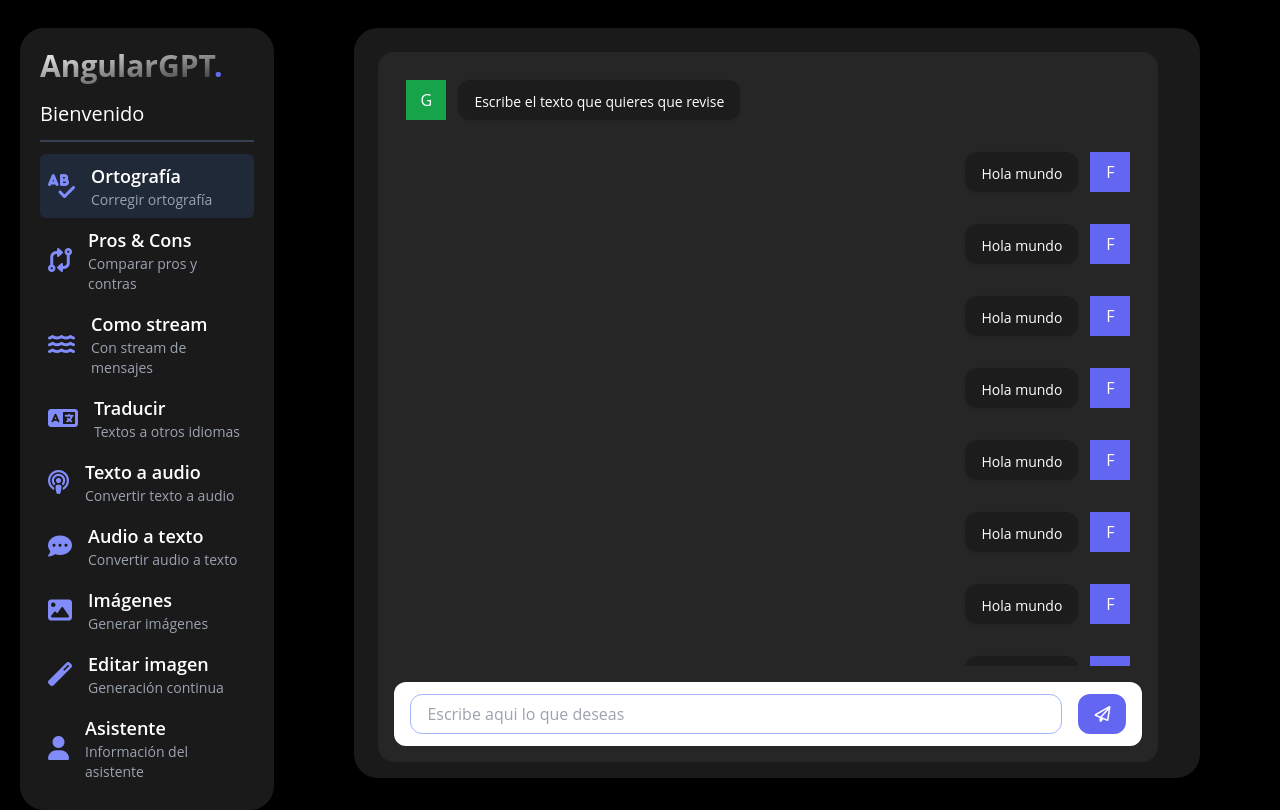
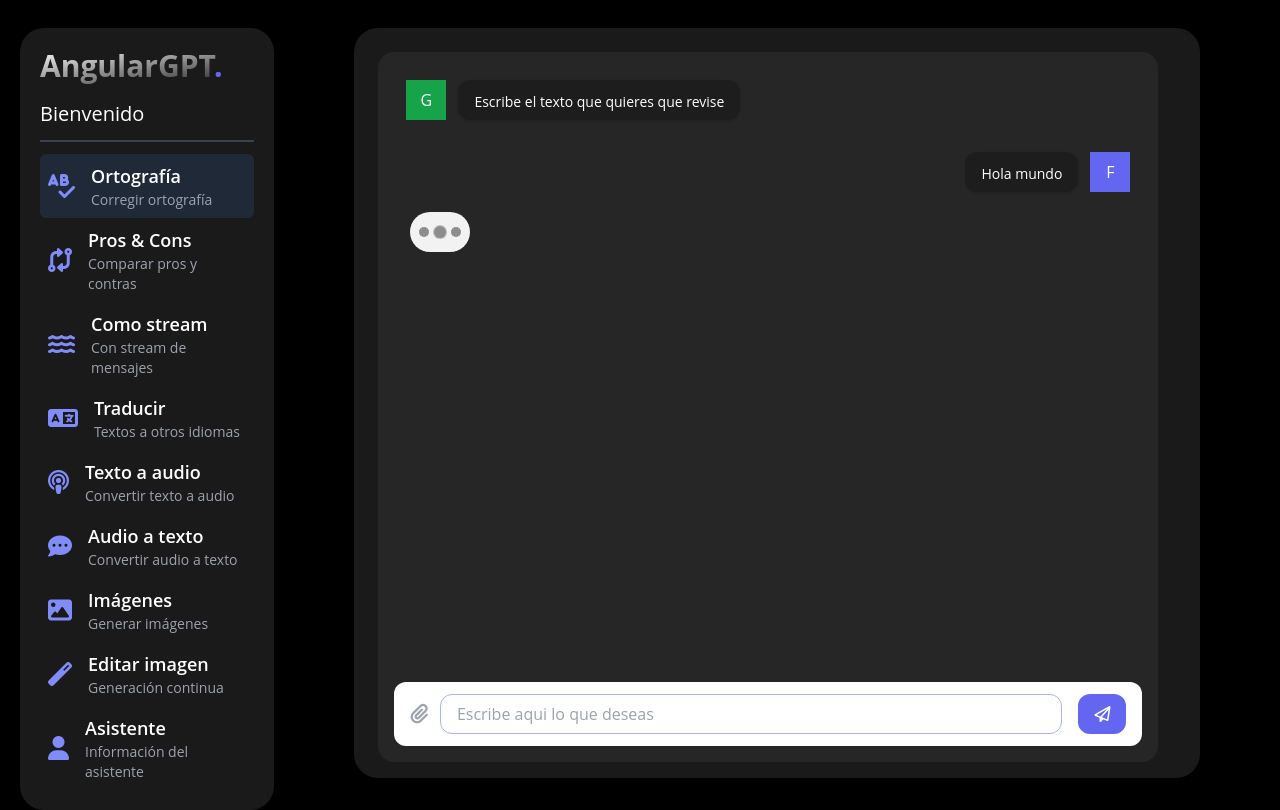
Before and after one commit to PanchonSoto/AngularGpt, an Angular app: page /orthography in a window 1280 px wide. Built offline with nearby package versions, Linux system fonts and the light colour scheme.

Commit message:
MessageBox with Files

```diff
--- a/src/app/presentation/components/index.ts
+++ b/src/app/presentation/components/index.ts
@@ -9,3 +9,4 @@
 export * from './typingLoader/typingLoader.component';
 
 export * from './text-boxes/textMessageBox/textMessageBox.component';
+export * from './text-boxes/textMessageBoxFile/textMessageBoxFile.component';
--- /dev/null
+++ b/src/app/presentation/components/text-boxes/textMessageBoxFile/textMessageBoxFile.component.html
@@ -0,0 +1,40 @@
+<form
+ [formGroup]="form"
+ (ngSubmit)="handleSubmit()"
+ class="flex flex-row items-center h-16 rounded-xl bg-white w-full px-4">
+
+ <!-- File selector -->
+ <div class="mr-3">
+    <button
+     (click)="fileInput.click()"
+     class="flex items-center justify-center text-gray-400" title="Load File" type="submit">
+        <i class="fa-solid fa-paperclip text-xl"></i>
+    </button>
+    <input type="file" #fileInput title="uploadFile" hidden
+     (change)="handleSelectedFile($event)"
+    >
+ </div>
+
+ <!-- message prompt -->
+ <div class="flex-grow">
+    <div class="relative w-full">
+        <input
+         title="Prompt"
+         type="text"
+         autofocus
+         class="flex w-full border rounded-xl text-gray-800 focus:outline-none focus:border-indigo-300 pl-4 h-10"
+         [placeholder]="placeholder"
+         formControlName="prompt"
+         [autocomplete]="disableCorrections ? 'on':'off'"
+         [spellcheck]="disableCorrections ? 'on':'off'"
+        />
+    </div>
+ </div>
+
+ <div class="ml-4">
+    <button class="btn-primary" title="Send" type="submit">
+        <i class="fa-regular fa-paper-plane"></i>
+    </button>
+ </div>
+
+</form>
--- /dev/null
+++ b/src/app/presentation/components/text-boxes/textMessageBoxFile/textMessageBoxFile.component.ts
@@ -0,0 +1,53 @@
+import { CommonModule } from '@angular/common';
+import { ChangeDetectionStrategy, Component, EventEmitter, inject, Input, Output } from '@angular/core';
+import { FormBuilder, ReactiveFormsModule, Validators } from '@angular/forms';
+
+export interface TextMessageEvent {
+  file: File;
+  prompt?: string | null;
+}
+
+@Component({
+  selector: 'app-text-message-box-file',
+  standalone: true,
+  imports: [
+    CommonModule,
+    ReactiveFormsModule,
+  ],
+  templateUrl: './textMessageBoxFile.component.html',
+  changeDetection: ChangeDetectionStrategy.OnPush,
+})
+export class TextMessageBoxFileComponent {
+
+  @Input() placeholder: string = '';
+  @Input() disableCorrections: boolean = false;
+
+  @Output() onMessage = new EventEmitter<TextMessageEvent>();
+
+  public fb = inject(FormBuilder);
+  public form = this.fb.group({
+    prompt: [],
+    file: [null, Validators.required],
+  });
+  public file: File | undefined;
+
+
+
+
+  handleSelectedFile(event:any) {
+    const file = event.target.files.item(0);
+    this.form.controls.file.setValue(file);
+    console.log({file});
+  }
+
+  handleSubmit() {
+    if(this.form.invalid) return;
+
+    const { prompt, file } = this.form.value;
+
+    this.onMessage.emit({prompt, file: file!});
+    this.form.reset();
+
+  }
+
+}
--- a/src/app/presentation/pages/orthographyPage/orthographyPage.component.html
+++ b/src/app/presentation/pages/orthographyPage/orthographyPage.component.html
@@ -9,51 +9,17 @@
             <app-my-message
              text="Hola mundo"
             />
-            <app-my-message
-            text="Hola mundo"
-           />
-           <app-my-message
-           text="Hola mundo"
-          />
-          <app-my-message
-          text="Hola mundo"
-         />
-         <app-my-message
-         text="Hola mundo"
-        />
-        <app-my-message
-        text="Hola mundo"
-       />
-       <app-my-message
-       text="Hola mundo"
-      />
-      <app-my-message
-      text="Hola mundo"
-     />
-     <app-my-message
-     text="Hola mundo"
-    />
-    <app-my-message
-    text="Hola mundo"
-   />
-   <app-my-message
-   text="Hola mundo"
-  />
-  <app-my-message
-  text="Hola mundo"
- />
- <app-my-message
- text="Hola mundo"
-/>
-<app-my-message
-text="Hola mundo"
-/>
             <app-typing-loader/>
         </div>
     </div>
     <!-- MessageBox -->
-    <app-text-message-box
+    <!-- <app-text-message-box
      placeholder="Escribe aqui lo que deseas"
      (onMessage)="handleMessage($event)"
+    /> -->
+
+    <app-text-message-box-file
+     placeholder="Escribe aqui lo que deseas"
+     (onMessage)="handleMessageWithFile($event)"
     />
 </div>
--- a/src/app/presentation/pages/orthographyPage/orthographyPage.component.ts
+++ b/src/app/presentation/pages/orthographyPage/orthographyPage.component.ts
@@ -1,7 +1,7 @@
 import { CommonModule } from '@angular/common';
 import { ChangeDetectionStrategy, Component } from '@angular/core';
 
-import { ChatMessageComponent, MyMessageComponent, TextMessageBoxComponent, TypingLoaderComponent } from '@components/index';
+import { ChatMessageComponent, MyMessageComponent, TextMessageBoxComponent, TextMessageBoxFileComponent, TextMessageEvent, TypingLoaderComponent } from '@components/index';
 
 
 
@@ -11,10 +11,13 @@
   standalone: true,
   imports: [
     CommonModule,
+
     ChatMessageComponent,
     MyMessageComponent,
+    TypingLoaderComponent,
+
     TextMessageBoxComponent,
-    TypingLoaderComponent,
+    TextMessageBoxFileComponent,
   ],
   templateUrl: './orthographyPage.component.html',
   changeDetection: ChangeDetectionStrategy.OnPush,
@@ -42,8 +45,8 @@
 })
 export default class OrthographyPageComponent {
 
-  handleMessage(prompt: string) {
-    console.log({prompt});
+  handleMessageWithFile({prompt,file}: TextMessageEvent) {
+    console.log({prompt,file});
   }
 
 }
```
